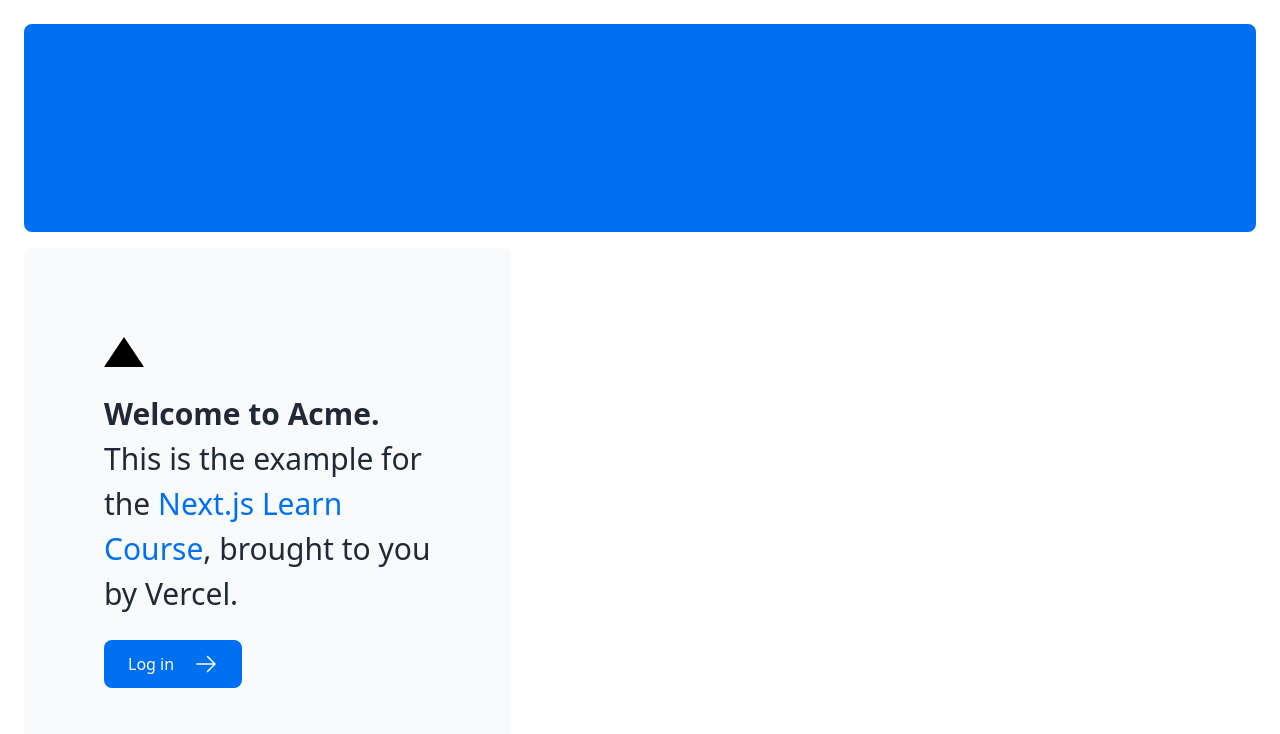
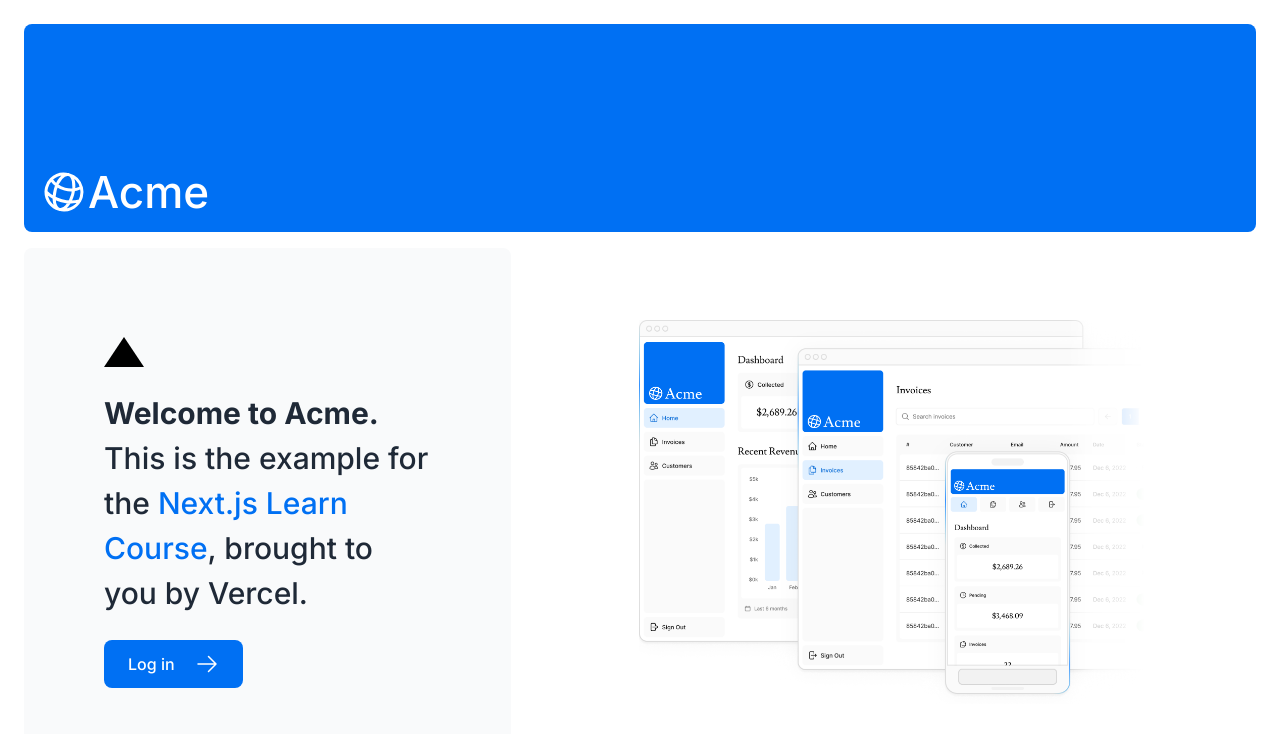
Before and after one commit to D4vel0per/nextTutorial, a Next.js app: page / in a window 1280 px wide. Shown: the top 734 px of the page. Built offline with nearby package versions, Linux system fonts and the light colour scheme.

Commit message:
Chapter 3

```diff
--- a/app/layout.tsx
+++ b/app/layout.tsx
@@ -1,4 +1,5 @@
 import "@/app/ui/global.css"
+import { inter } from "@/app/ui/fonts";
 
 export default function RootLayout({
   children,
@@ -7,7 +8,7 @@
 }) {
   return (
     <html lang="en">
-      <body>{children}</body>
+      <body className={`${inter.className} antialiased`} >{children}</body>
     </html>
   );
 }
--- a/app/page.tsx
+++ b/app/page.tsx
@@ -2,18 +2,20 @@
 import { ArrowRightIcon } from '@heroicons/react/24/outline';
 import Link from 'next/link';
 import styles from '@/app/ui/home.module.css'
+import { lusitana } from '@/app/ui/fonts'
+import Image from 'next/image';
 
 export default function Page() {
   return (
     <main className="flex min-h-screen flex-col p-6">
       <div className="flex h-20 shrink-0 items-end rounded-lg bg-blue-500 p-4 md:h-52">
-        {/* <AcmeLogo /> */}
+        <AcmeLogo />
       </div>
       <div className="mt-4 flex grow flex-col gap-4 md:flex-row">
         <div className="flex flex-col justify-center gap-6 rounded-lg bg-gray-50 px-6 py-10 md:w-2/5 md:px-20">
           <div className={styles.shape} /*className="relative w-0 h-0 border-l-[15px] border-r-[15px] border-b-[26px] border-l-transparent border-r-transparent border-b-black"*/
 />
-          <p className={`text-xl text-gray-800 md:text-3xl md:leading-normal`}>
+          <p className={`${lusitana.className} text-xl text-gray-800 md:text-3xl md:leading-normal`}>
             <strong>Welcome to Acme.</strong> This is the example for the{' '}
             <a href="https://nextjs.org/learn/" className="text-blue-500">
               Next.js Learn Course
@@ -28,7 +30,20 @@
           </Link>
         </div>
         <div className="flex items-center justify-center p-6 md:w-3/5 md:px-28 md:py-12">
-          {/* Add Hero Images Here */}
+          <Image
+            src='/hero-desktop.png'
+            width={1000}
+            height={760}
+            className='hidden md:block'
+            alt='Screenshots of the dashboard project showing desktop version'
+          />
+          <Image
+            src='/hero-mobile.png'
+            width={560}
+            height={620}
+            className='block md:hidden'
+            alt='Screenshots of the dashboard project showing mobile version'
+          />
         </div>
       </div>
     </main>
--- /dev/null
+++ b/app/ui/fonts.ts
@@ -0,0 +1,4 @@
+import { Inter, Lusitana } from 'next/font/google'
+
+export const inter = Inter({ subsets: ['latin'] })
+export const lusitana = Inter({ subsets: ['latin'], weight: "500" })
```
